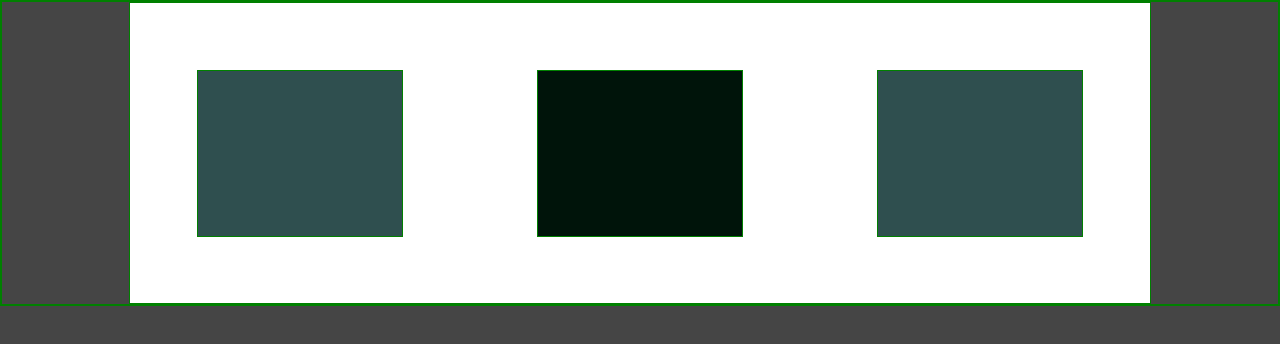
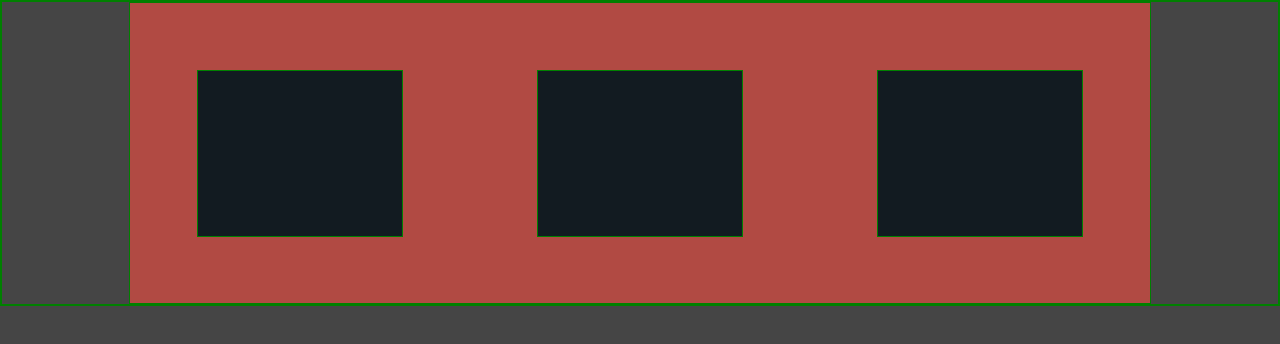
Before and after one commit to Agedob/color_clicker, a plain HTML site: page new/index_1.html in a window 1280 px wide. Both pictures are taken after a click on the element 639 px from the left and 153 px from the top of the page. Drawn offline with nearby package versions, Linux system fonts and the light colour scheme.

Commit message:
finally!

```diff
--- a/new/index.js
+++ b/new/index.js
@@ -28,14 +28,25 @@ $(document).ready(function(){
 
     $( ".boxes, #container" ).click(function(event) {
         console.log("clicked " + $(this)[0]['id']);
-        event.stopPropagation();
-    })
+        event.stopPropagation(); // just google it
+    });
 
-    $( ".boxes, #container" ).click(function() {
-        // console.log($(this))
-        $( this ).css("background", random_color());
-            // console.log("you clicked " + $(this)[0]['id']);
-    })
+    $( "#box_2" ).click(function(){
+        $( this ).parent().css("background", random_color())
+    });
+
+    $( ".boxes" ).click(function() {
+        console.log($(this))
+        $( this ).siblings().css("background", random_color());
+            console.log("you clicked " + $(this)[0]['id']);
+    });
+
+    $( "#container" ).click(function(){
+
+        $(this).css("background", random_color());
+        $(this).children().css("background", random_color());
+
+    });
 
 })
 
--- a/new/index_1.html
+++ b/new/index_1.html
@@ -15,7 +15,7 @@
         <div id='box_1' class="boxes">
 
         </div>
-        <div id='box_2' class="boxes">
+        <div id='box_2'>
 
         </div>
         <div id='box_3' class="boxes">
--- a/new/style.css
+++ b/new/style.css
@@ -16,7 +16,7 @@
     width: 80%;
     height: 300px;
 }
-.boxes {
+.boxes, #box_2 {
     display: inline-block;
     /* margin: auto; */
     width: 20%;
```
